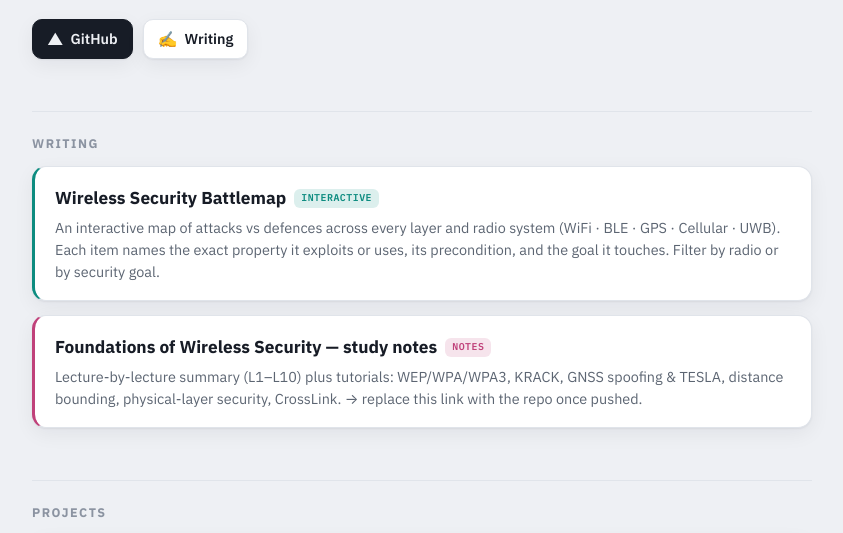
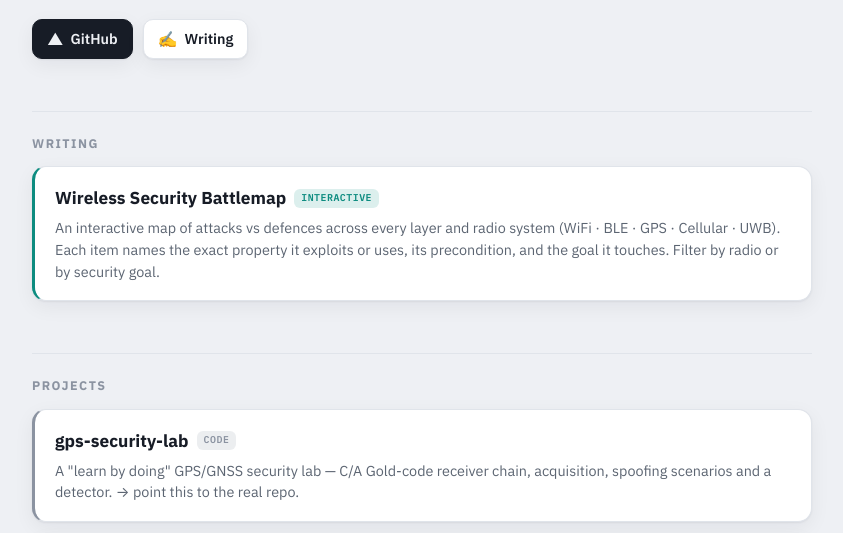
Before and after one commit to Yihao23/Yihao23.github.io, a plain HTML site: page index.html in a window 1280 px wide. Shown: the part 218-751 px from the top of the page, without its empty margins (218-1061 px from the left). Drawn offline with Linux system fonts and the light colour scheme.

Commit message:
Remove study-notes card from Writing

```diff
--- a/index.html
+++ b/index.html
@@ -77,10 +77,6 @@
       <div class="t">Wireless Security Battlemap <span class="tag">INTERACTIVE</span></div>
       <div class="d">An interactive map of attacks vs defences across every layer and radio system (WiFi · BLE · GPS · Cellular · UWB). Each item names the exact property it exploits or uses, its precondition, and the goal it touches. Filter by radio or by security goal.</div>
     </a>
-    <a class="card alt" href="https://github.com/Yihao23">
-      <div class="t">Foundations of Wireless Security — study notes <span class="tag">NOTES</span></div>
-      <div class="d">Lecture-by-lecture summary (L1–L10) plus tutorials: WEP/WPA/WPA3, KRACK, GNSS spoofing &amp; TESLA, distance bounding, physical-layer security, CrossLink. → replace this link with the repo once pushed.</div>
-    </a>
   </div>
 
   <h2>Projects</h2>
```
